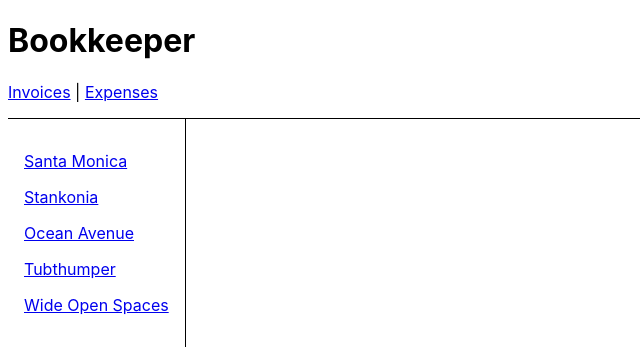
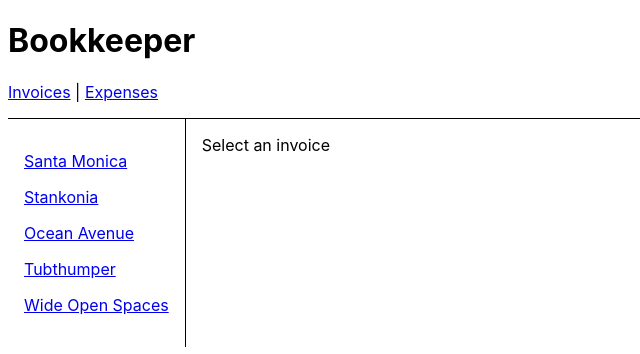
Before and after one commit to anghel7/github-reac-router-6, a React (Vite) app: page /invoices in a window 1280 px wide. Shown: the top 354 px of the page, without its empty margins (0-640 px from the left). Built offline with nearby package versions, Linux system fonts and the light colour scheme.

Commit message:
1 file modified

```diff
--- a/src/main.jsx
+++ b/src/main.jsx
@@ -14,6 +14,14 @@
       <Route path="/" element={<App />}>
         <Route path="expenses" element={<Expenses />} />
         <Route path="invoices" element={<Invoices />}>
+          <Route
+            index
+            element={
+              <main style={{ padding: '1rem' }}>
+                <p>Select an invoice</p>
+              </main>
+            }
+          />
           <Route path=":invoiceId" element={<Invoice />} />
         </Route>
         <Route
```
